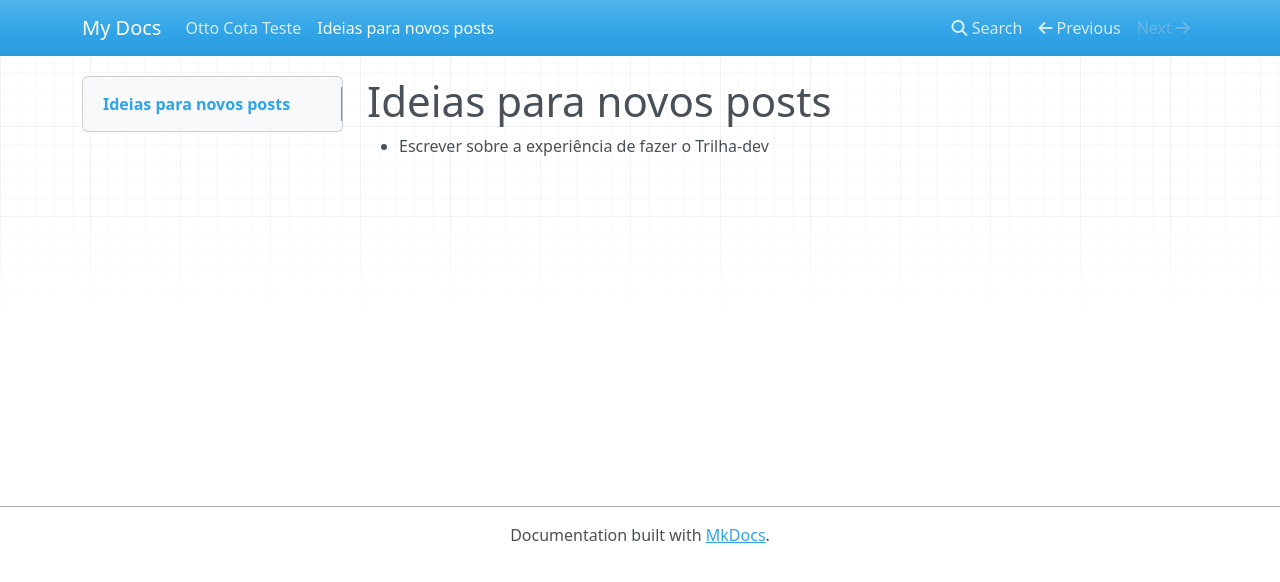
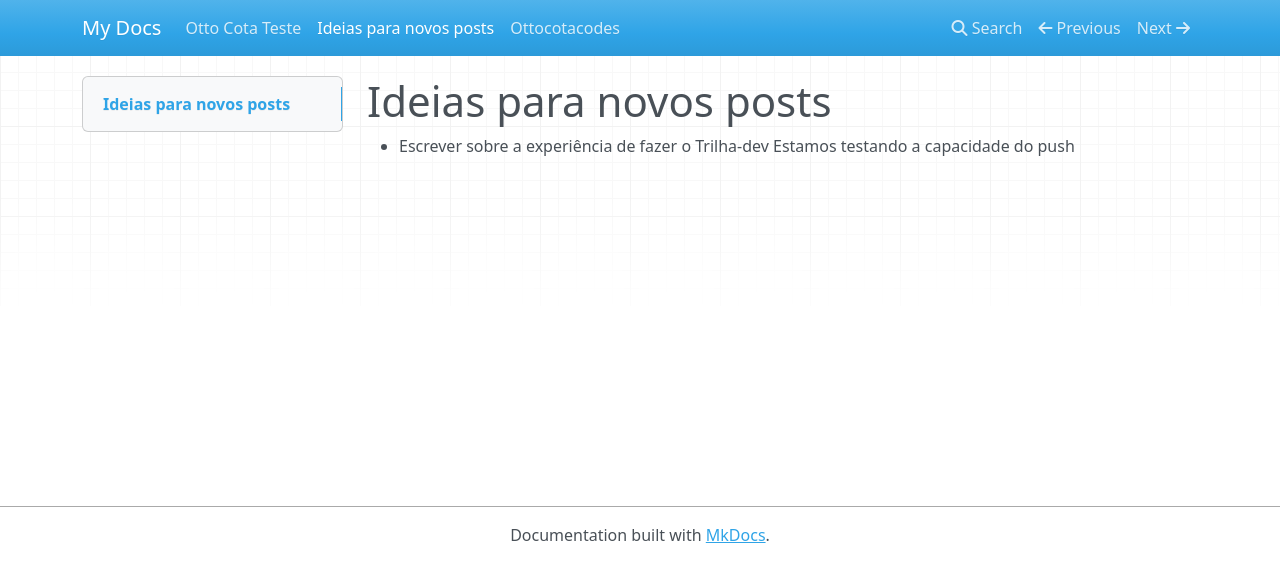
Before and after one commit to ottocota/cursoaid, an MkDocs documentation site: the page built from docs/ideias_posts.md, in a window 1280 px wide. Shown: the top 582 px of the page. Built offline with MkDocs 1.6.1, drawn with Linux system fonts in a browser that asks for light colours; nearby versions of some CDN libraries.

Commit message:
Alterei alguns arquivos

```diff
--- a/docs/ideias_posts.md
+++ b/docs/ideias_posts.md
@@ -1,3 +1,4 @@
 # Ideias para novos posts
 
 - Escrever sobre a experiência de fazer o Trilha-dev
+Estamos testando a capacidade do push
```
Also changed, not shown: docs/ottocotacodes.md (added, +1 -0 lines).
